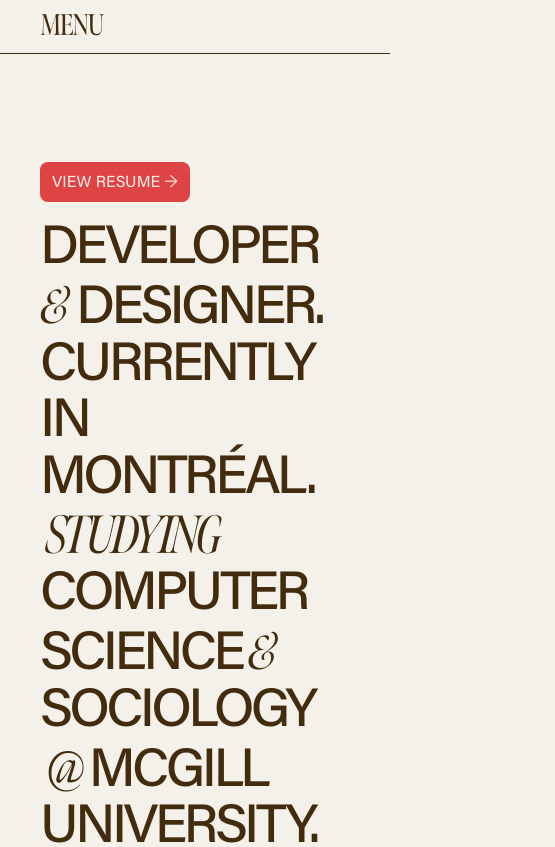
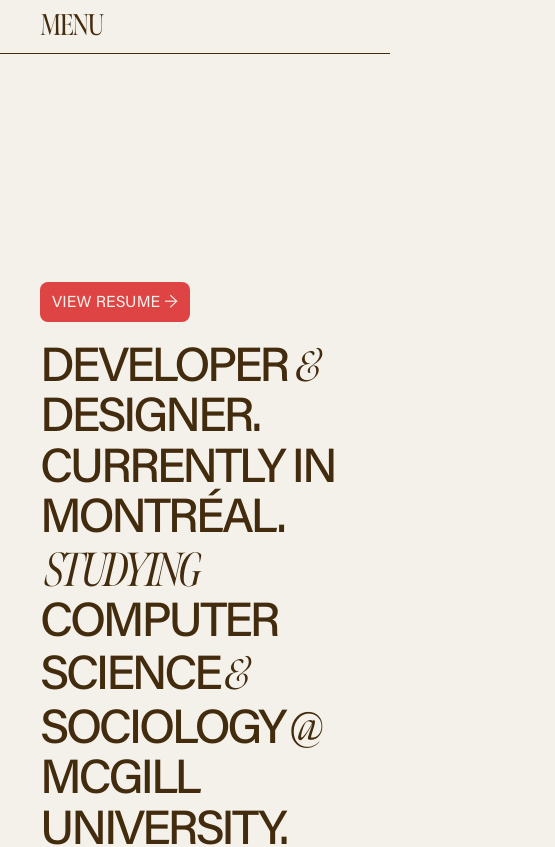
Before and after one commit to ReiKong/personal-website-2, a Next.js app: page / in a window 390 px wide. Shown: the top 847 px of the page, 555 px wide, since content can reach past the window. Built offline with nearby package versions, Linux system fonts and the light colour scheme; a web font is replaced by a local one.

Commit message:
Added email hover effect and other footer changes

```diff
--- a/components/mainContent.tsx
+++ b/components/mainContent.tsx
@@ -5,7 +5,7 @@
 
 export default function mainContent() {
     return (
-        <div id="right">
+        <div className="top-0 bottom-0 right-0 p-10 relative min-h-[100vh]">
             <Header />
             <Education />
             <Skills />
--- a/components/navigation/footer.tsx
+++ b/components/navigation/footer.tsx
@@ -6,7 +6,6 @@
     BsGithub,
     BsFileEarmarkFill,
 } from "react-icons/bs";
-import { IconContext } from "react-icons";
 import Link from "next/link";
 import { Link as ScrollLink } from "react-scroll";
 import { TextScramble } from '../../styles/TextScramble'
@@ -32,12 +31,15 @@
                 <p className="rotate-90">Scroll to top</p>
             </div>
             <div className="flex-cols gap-y-4">
-                <div className="text-primary/60 text-[64px] font-semibold font-serif leading-[1em]">Thanks for visting—let's get in touch!</div>
+                <div className="text-primary/60 text-[30px] sm:text-[64px] font-semibold font-serif leading-[1em]">Thanks for visting—let's get in touch!</div>
                 <a
-                    className="text-primary text-[64px] font-semibold font-serif leading-[1em] hover:bg-primary hover:text-secondary1"
+                    className=""
                     href="mailto:reiskongs@gmail.com"
                 >
-                    reiskongs[at]gmail.com</a>
+                    <span className="text-primary text-[30px] sm:text-[64px] font-semibold font-serif leading-[1em] shadow-[inset_0px_-4px_0px_0px] shadow-primary hover:shadow-[inset_0px_-70px_0px_0px] hover:shadow-primary duration-300 hover:text-secondary1">
+                        reiskongs[at]gmail.com
+                    </span>
+                </a>
             </div>
             <div className="text-primary text-xl font-medium font-sans pt-[40px]">DESIGNED & BUILT WITH LOVE BY REI KONG</div>
 
@@ -66,36 +68,28 @@
                 <div>
                     <p className="text-primary text-[16px]">© Rei Kong 2023</p>
                 </div>
-                <div className="justify-center items-start gap-2.5 inline-flex">
-                    <a
-                        className="text-primary text-[16px] hover:text-secondary1 transition-colors duration-300"
-                        href="https://github.com/ReiKong"
-                        target="_blank"
-                        rel="noreferrer noopener"
-                    >
-                        <div>
-                            <BsGithub />
-                        </div>
-                    </a>
-
-                    <a
-                        className="text-primary text-[16px] hover:text-secondary1 transition-colors duration-300"
-                        href="https:///www.linkedin.com/in/rei-kong/"
-                        target="_blank"
-                        rel="noreferrer noopener"
-                    >
-                        <div>
-                            <BsLinkedin />
-                        </div>
-                    </a>
+                <div className="justify-center items-start gap-x-[20px] inline-flex">
+                    {[
+                        ['https://github.com/ReiKong', 'GitHub'],
+                        ['https:///www.linkedin.com/in/rei-kong/', 'LinkedIn'],
+                    ].map(([link, display]) => (
+                        <a
+                            className="text-primary text-[16px] transition-colors duration-300 hover:font-serif"
+                            href={link}
+                            target="_blank"
+                            rel="noreferrer noopener"
+                        >
+                            <span className="underline text-primary text-[16px] transition-colors duration-300 hover:font-serif">{display}</span> ↗
+                        </a>
+                    ))}
 
                     <Link
-                        className="text-primary text-[16px] hover:text-secondary1 transition-colors duration-300"
+                        className="text-primary text-[16px] hover:text-secondary1 transition-colors duration-300 hover:font-serif"
                         href="/rei_kong_resume.pdf"
                         target="_blank"
                         rel="noreferrer noopener">
-                        <div>
-                            <BsFileEarmarkFill />
+                        <div className="flex flex-row">
+                            Resumé ↗
                         </div>
                     </Link>
                 </div>
--- a/components/sideBar.tsx
+++ b/components/sideBar.tsx
@@ -7,7 +7,7 @@
 
 export default function SideBar() {
     return(
-        <div id="left">
+        <div id="left" className="hidden sm:sticky sm:top-0 sm:p-10 sm:flex sm:flex-col sm:items-start sm:self-stretch sm:h-[100vh]">
             <span className="font-serif text-accent-500 text-[80px] tracking-tighter leading-[0.8em]">R<span className="font-serif text-accent-500 italic tracking-tighter">e</span>i K<span className="font-serif text-accent-500 italic tracking-tighter">o</span>ng</span>
             <div className="flex flex-col gap-y-[10px] w-[100%]">
                 <ScrollLink
--- a/styles/globals.css
+++ b/styles/globals.css
@@ -129,12 +129,7 @@
 }
 
 #left {
-  @apply sticky top-0 p-10 flex flex-col items-start self-stretch h-[100vh];
   gap: 30px;
-}
-
-#right {
-  @apply top-0 bottom-0 right-0 p-10 relative min-h-[100vh];
 }
 
 .sweIndex {
@@ -184,7 +179,7 @@
 }
 
 .h1Header {
-  @apply text-secondary1 text-[54px] tracking-[-0.07em] transition duration-200;
+  @apply text-secondary1 text-[48px] sm:text-[54px] tracking-[-0.07em] transition duration-200;
   font-style: normal;
   font-weight: 500;
   line-height: 105%; /* 75.6px */
@@ -278,7 +273,7 @@
 }
 
 .scrollToTop {
-  @apply fixed top-[16px] right-[16px] flex;
+  @apply fixed top-[16px] right-[16px] hidden;
   writing-mode: vertical-ltr;
 }
 
@@ -289,10 +284,6 @@
 }
 
 @media only screen and (max-width: 600px) {
-  #left {
-    display: none;
-  }
-
   .sweIndex {
     @apply flex flex-col;
   }
```
